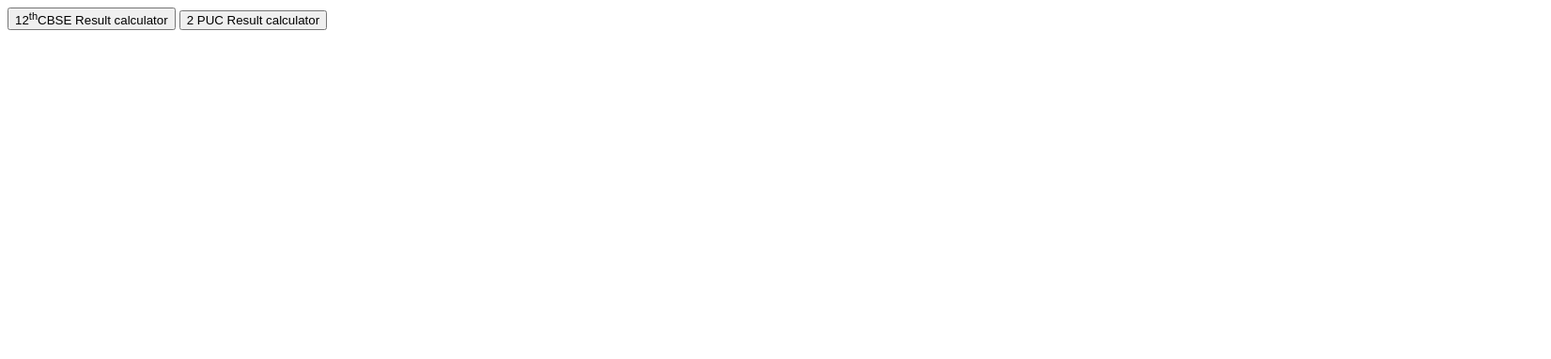
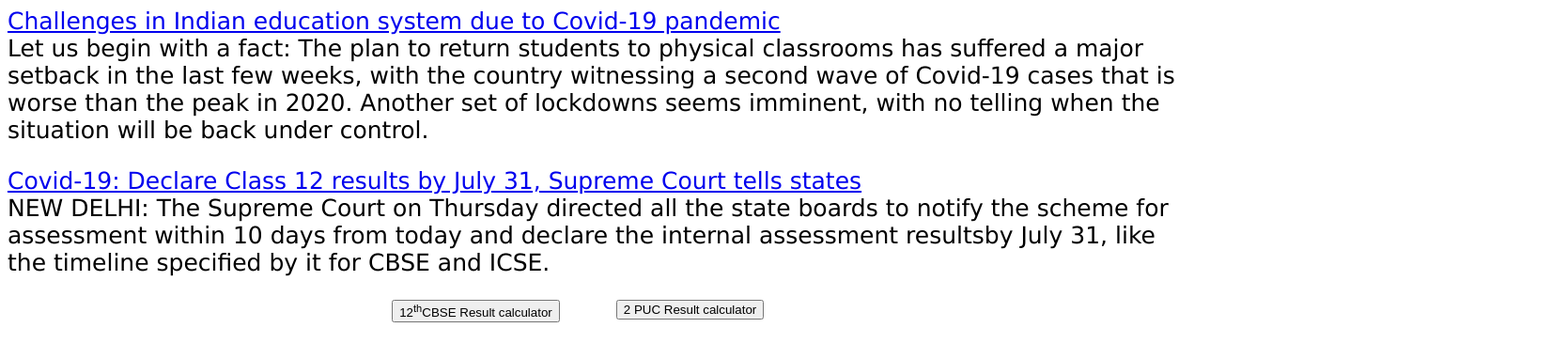
Before and after one commit to Aditya-s-patil/report-card-2021-app, a plain HTML site: page index.html in a window 1280 px wide. Shown: the whole page at 94% size, 1651 px wide, since content can reach past the window. Drawn offline with Linux system fonts and the light colour scheme.

Commit message:
trying to position buttons

```diff
--- /dev/null
+++ b/index.css
@@ -0,0 +1,11 @@
+.flex{
+    display: flex;
+    flex-direction: row;
+    position: relative;
+    left: 30%;
+
+}
+.child{
+     margin-left: 30px;
+     margin-right: 30px;
+}
--- a/index.html
+++ b/index.html
@@ -13,12 +13,18 @@
 
   gtag('config', 'G-9NYS084LE1');
 </script>
+<link rel="stylesheet" href="kpuc.css">
+<link rel="stylesheet" href="index.css">
 <title>
     2021 12<sup>Th</sup> results calculator
 </title>
     </head>
     <body>
-        <a href="cbse.html"><button>12<sup>th</sup>CBSE Result calculator </button></a>
-        <a href="kpuc.html"><button> 2 PUC Result calculator </button></a>
+        <p class="p3"><a href="https://www.indiatoday.in/education-today/featurephilia/story/challenges-in-indian-education-system-due-to-covid-19-pandemic-1800822-2021-05-10">Challenges in Indian education system due to Covid-19 pandemic</a><br>Let us begin with a fact: The plan to return students to physical classrooms has suffered a major setback in the last few weeks, with the country witnessing a second wave of Covid-19 cases that is worse than the peak in 2020. Another set of lockdowns seems imminent, with no telling when the situation will be back under control.</p>
+        <p class="p3"><a href="https://timesofindia.indiatimes.com/india/covid-19-declare-class-12-results-by-july-31-supreme-court-tells-states/articleshow/83803372.cms">Covid-19: Declare Class 12 results by July 31, Supreme Court tells states</a><br>NEW DELHI: The Supreme Court on Thursday directed all the state boards to notify the scheme for assessment within 10 days from today and declare the internal assessment resultsby July 31, like the timeline specified by it for CBSE and ICSE.        </p>
+        <div class="flex">
+            <div class="child"><a href="cbse.html"><button>12<sup>th</sup>CBSE Result calculator </button></a></div>
+            <div class="child"><a href="kpuc.html"><button> 2 PUC Result calculator </button></a></div>
+            </div>
     </body>
 </html>
```
